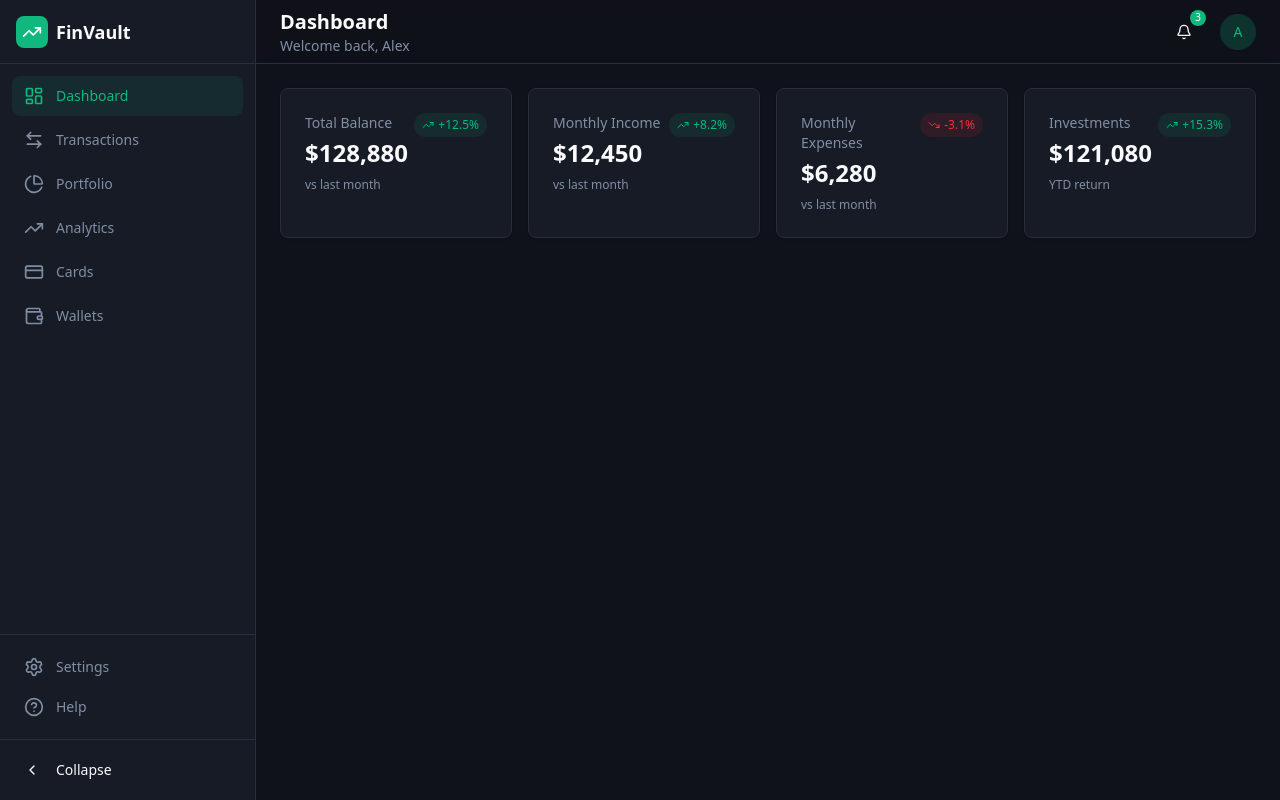
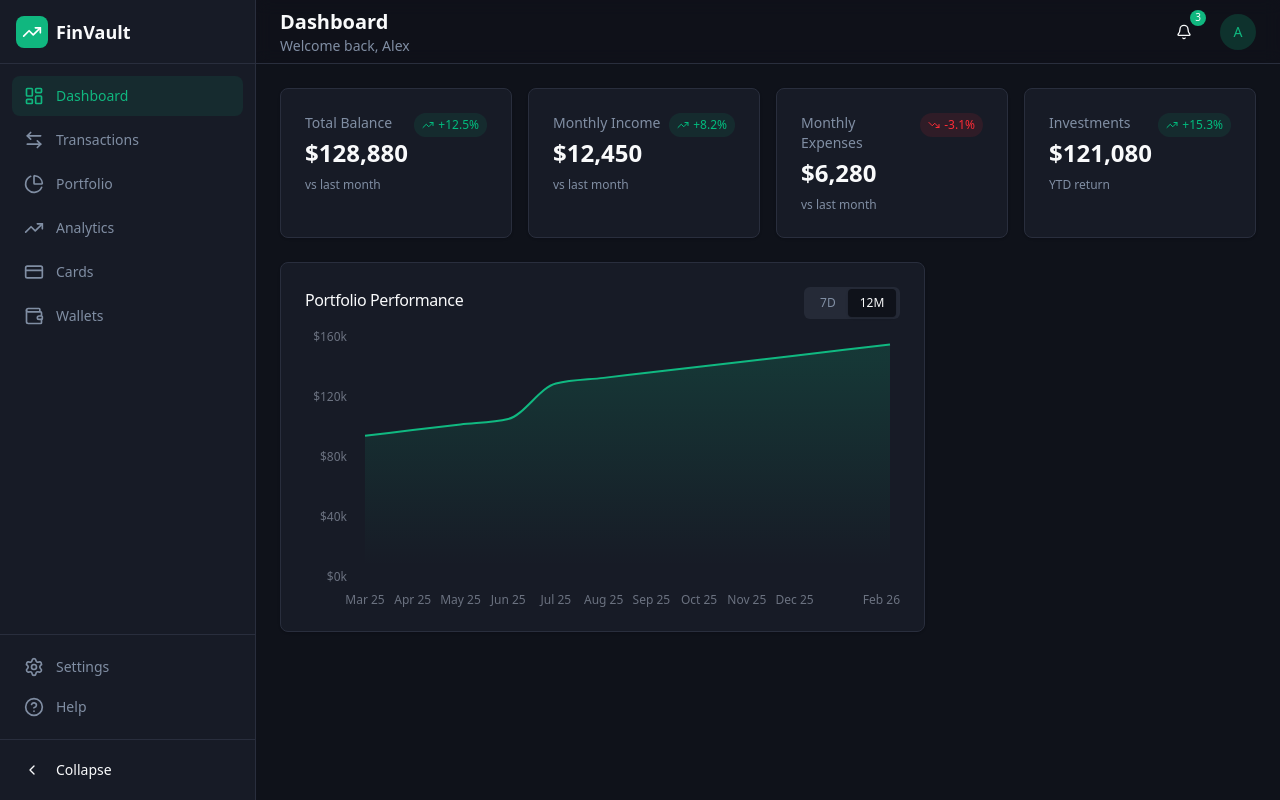
Before and after one commit to Elfomen/fintech-dashbaord, a Next.js app: page / in a window 1280 px wide. Built offline with nearby package versions, Linux system fonts and the light colour scheme.

Commit message:
Deed balance chart, and tabs component

```diff
--- a/app/page.tsx
+++ b/app/page.tsx
@@ -1,5 +1,6 @@
+import { BalanceChart } from "@/components/dashboard/BalanceChart";
 import { MetricCard } from "@/components/dashboard/MetricsCard";
-import { DashboardHeader } from "@/components/dashboard/Sidebar";
+import { DashboardHeader, Sidebar } from "@/components/dashboard/Sidebar";
 import { dashboardMetrics } from "@/lib/finance-data";
 
 export default function Home() {
@@ -14,6 +15,11 @@ export default function Home() {
             <MetricCard key={metric.title} metric={metric} />
           ))}
         </div>
+
+        {/* Charts Row */}
+        <div className="grid gap-4 lg:grid-cols-3 mb-6">
+          <BalanceChart />
+        </div>
       </div>
     </main>
   );
--- /dev/null
+++ b/components/dashboard/BalanceChart.tsx
@@ -0,0 +1,103 @@
+"use client";
+
+import { Card, CardContent, CardHeader, CardTitle } from "@/components/ui/Card";
+import { Tabs, TabsContent, TabsList, TabsTrigger } from "@/components/ui/Tabs";
+import {
+  Area,
+  AreaChart,
+  ResponsiveContainer,
+  XAxis,
+  YAxis,
+  Tooltip,
+} from "recharts";
+import { monthlyChartData, weeklyPerformance } from "@/lib/finance-data";
+
+export function BalanceChart() {
+  return (
+    <Card className="col-span-2">
+      <CardHeader className="flex flex-row items-center justify-between pb-2">
+        <CardTitle className="text-base font-medium">
+          Portfolio Performance
+        </CardTitle>
+        <Tabs defaultValue="monthly" className="w-auto">
+          <TabsList className="h-8">
+            <TabsTrigger value="weekly" className="text-xs px-3">
+              7D
+            </TabsTrigger>
+            <TabsTrigger value="monthly" className="text-xs px-3">
+              12M
+            </TabsTrigger>
+          </TabsList>
+        </Tabs>
+      </CardHeader>
+      <CardContent>
+        <Tabs defaultValue="monthly">
+          <TabsContent value="weekly" className="mt-0">
+            <ChartContent data={weeklyPerformance} />
+          </TabsContent>
+          <TabsContent value="monthly" className="mt-0">
+            <ChartContent data={monthlyChartData} />
+          </TabsContent>
+        </Tabs>
+      </CardContent>
+    </Card>
+  );
+}
+
+function ChartContent({ data }: { data: typeof monthlyChartData }) {
+  return (
+    <div className="h-[280px] w-full">
+      <ResponsiveContainer width="100%" height="100%">
+        <AreaChart
+          data={data}
+          margin={{ top: 10, right: 10, left: 0, bottom: 0 }}
+        >
+          <defs>
+            <linearGradient id="colorValue" x1="0" y1="0" x2="0" y2="1">
+              <stop offset="5%" stopColor="#10b981" stopOpacity={0.3} />
+              <stop offset="95%" stopColor="#10b981" stopOpacity={0} />
+            </linearGradient>
+          </defs>
+          <XAxis
+            dataKey="date"
+            axisLine={false}
+            tickLine={false}
+            tick={{ fill: "#6b7280", fontSize: 12 }}
+            dy={10}
+          />
+          <YAxis
+            axisLine={false}
+            tickLine={false}
+            tick={{ fill: "#6b7280", fontSize: 12 }}
+            tickFormatter={(value) => `$${(value / 1000).toFixed(0)}k`}
+            dx={-10}
+          />
+          <Tooltip
+            content={({ active, payload }) => {
+              if (active && payload && payload.length) {
+                return (
+                  <div className="rounded-lg border border-border bg-card p-3 shadow-lg">
+                    <p className="text-sm font-medium text-foreground">
+                      ${payload[0].value?.toLocaleString()}
+                    </p>
+                    <p className="text-xs text-muted-foreground">
+                      {payload[0].payload.date}
+                    </p>
+                  </div>
+                );
+              }
+              return null;
+            }}
+          />
+          <Area
+            type="monotone"
+            dataKey="value"
+            stroke="#10b981"
+            strokeWidth={2}
+            fill="url(#colorValue)"
+          />
+        </AreaChart>
+      </ResponsiveContainer>
+    </div>
+  );
+}
--- /dev/null
+++ b/components/ui/Tabs.tsx
@@ -0,0 +1,55 @@
+"use client";
+
+import * as React from "react";
+import * as TabsPrimitive from "@radix-ui/react-tabs";
+
+import { cn } from "@/lib/utils";
+
+const Tabs = TabsPrimitive.Root;
+
+const TabsList = React.forwardRef<
+  React.ElementRef<typeof TabsPrimitive.List>,
+  React.ComponentPropsWithoutRef<typeof TabsPrimitive.List>
+>(({ className, ...props }, ref) => (
+  <TabsPrimitive.List
+    ref={ref}
+    className={cn(
+      "inline-flex h-10 items-center justify-center rounded-md bg-muted p-1 text-muted-foreground",
+      className,
+    )}
+    {...props}
+  />
+));
+TabsList.displayName = TabsPrimitive.List.displayName;
+
+const TabsTrigger = React.forwardRef<
+  React.ElementRef<typeof TabsPrimitive.Trigger>,
+  React.ComponentPropsWithoutRef<typeof TabsPrimitive.Trigger>
+>(({ className, ...props }, ref) => (
+  <TabsPrimitive.Trigger
+    ref={ref}
+    className={cn(
+      "inline-flex items-center justify-center whitespace-nowrap rounded-sm px-3 py-1.5 text-sm font-medium ring-offset-background transition-all focus-visible:outline-none focus-visible:ring-2 focus-visible:ring-ring focus-visible:ring-offset-2 disabled:pointer-events-none disabled:opacity-50 data-[state=active]:bg-background data-[state=active]:text-foreground data-[state=active]:shadow-sm",
+      className,
+    )}
+    {...props}
+  />
+));
+TabsTrigger.displayName = TabsPrimitive.Trigger.displayName;
+
+const TabsContent = React.forwardRef<
+  React.ElementRef<typeof TabsPrimitive.Content>,
+  React.ComponentPropsWithoutRef<typeof TabsPrimitive.Content>
+>(({ className, ...props }, ref) => (
+  <TabsPrimitive.Content
+    ref={ref}
+    className={cn(
+      "mt-2 ring-offset-background focus-visible:outline-none focus-visible:ring-2 focus-visible:ring-ring focus-visible:ring-offset-2",
+      className,
+    )}
+    {...props}
+  />
+));
+TabsContent.displayName = TabsPrimitive.Content.displayName;
+
+export { Tabs, TabsList, TabsTrigger, TabsContent };
--- a/package.json
+++ b/package.json
@@ -10,6 +10,7 @@
   },
   "dependencies": {
     "@radix-ui/react-slot": "^1.2.4",
+    "@radix-ui/react-tabs": "^1.1.13",
     "class-variance-authority": "^0.7.1",
     "clsx": "^2.1.1",
     "lucide-react": "^0.563.0",
@@ -17,6 +18,7 @@
     "next-themes": "^0.4.6",
     "react": "19.2.3",
     "react-dom": "19.2.3",
+    "recharts": "^3.7.0",
     "tailwind-merge": "^3.4.0"
   },
   "devDependencies": {
```
Also changed, not shown: 1 other file (tests, documents, lock files or other folders).
